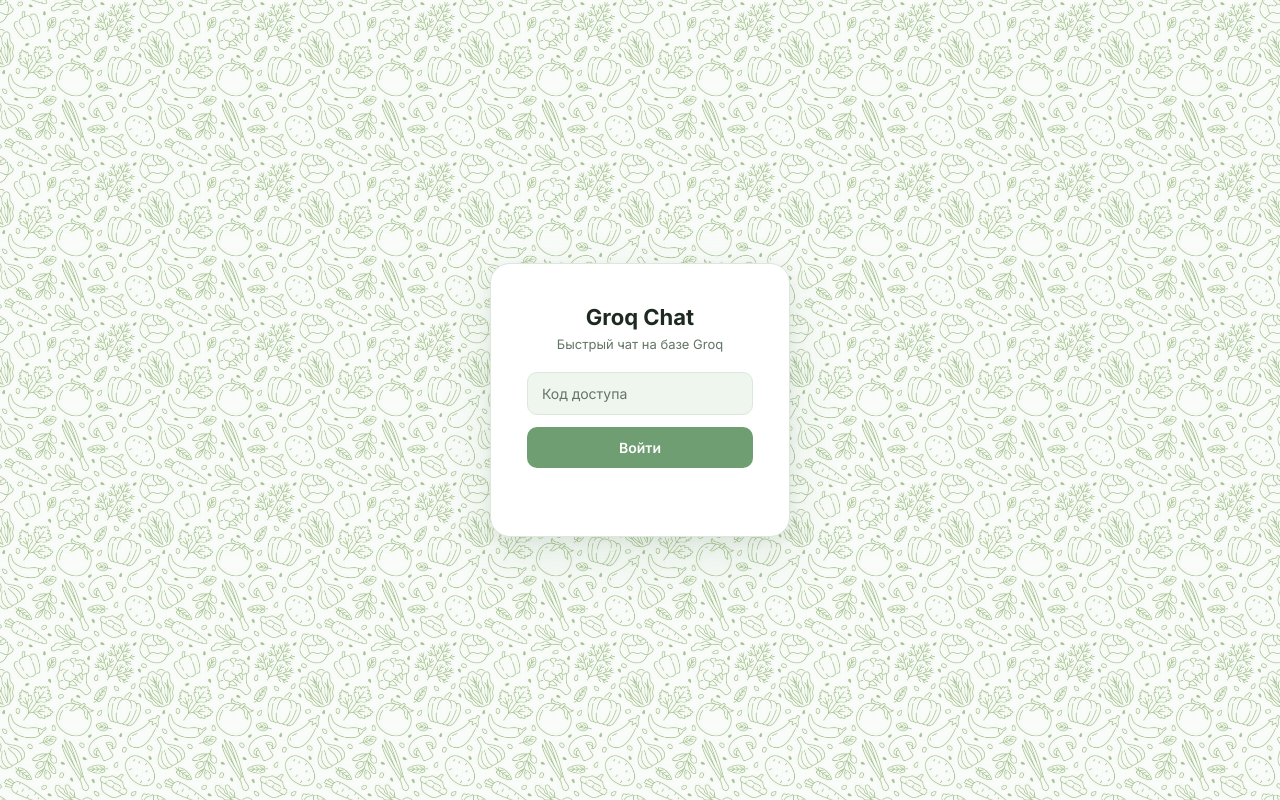
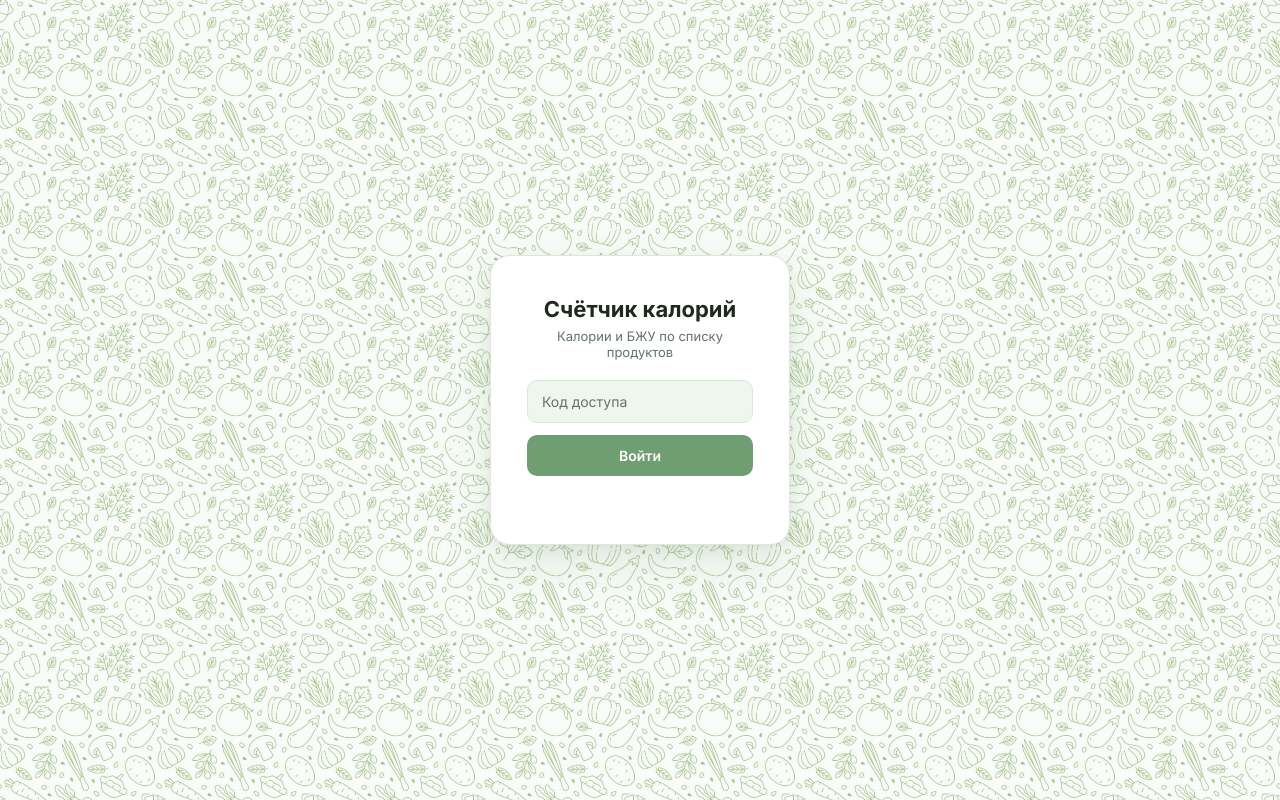
Before and after one commit to contrauf-coder/groq-chat, a website: page public/index.html in a window 1280 px wide. Drawn offline with Linux system fonts and the light colour scheme.

Commit message:
feat: rebrand from generic chat to «Счётчик калорий»
Retitles the page, header, and access screen, and rewrites the
empty-state and input placeholder to prompt for a food list, matching
the calorie/macro SYSTEM_PROMPT the deployment now runs.

```diff
--- a/public/index.html
+++ b/public/index.html
@@ -3,7 +3,7 @@
 <head>
 <meta charset="UTF-8">
 <meta name="viewport" content="width=device-width, initial-scale=1.0">
-<title>Groq Chat</title>
+<title>Счётчик калорий</title>
 <link rel="preconnect" href="https://fonts.googleapis.com">
 <link rel="preconnect" href="https://fonts.gstatic.com" crossorigin>
 <link href="https://fonts.googleapis.com/css2?family=Inter:wght@400;500;600;700&display=swap" rel="stylesheet">
@@ -12,8 +12,8 @@
 <body>
 <div id="access-screen" class="screen">
   <div class="access-box">
-    <h1>Groq Chat</h1>
-    <p class="subtitle">Быстрый чат на базе Groq</p>
+    <h1>Счётчик калорий</h1>
+    <p class="subtitle">Калории и БЖУ по списку продуктов</p>
     <input id="access-input" type="password" placeholder="Код доступа" autocomplete="off">
     <button id="access-submit">Войти</button>
     <p id="access-error" class="error"></p>
@@ -23,17 +23,17 @@
 <div id="chat-screen" class="screen hidden">
   <header>
     <div class="header-title">
-      <h1>Groq Chat</h1>
+      <h1>Счётчик калорий</h1>
     </div>
     <button id="clear-btn" title="Новый диалог">Очистить</button>
   </header>
   <div id="messages">
     <div id="empty-state" class="empty-state">
-      <p>Напишите первое сообщение, чтобы начать разговор</p>
+      <p>Напишите, что вы съели — например: овсянка 60 г, банан 120 г</p>
     </div>
   </div>
   <form id="chat-form">
-    <textarea id="chat-input" placeholder="Напишите сообщение..." rows="1"></textarea>
+    <textarea id="chat-input" placeholder="Овсянка 60 г, банан 120 г..." rows="1"></textarea>
     <button id="send-btn" type="submit">
       <span class="send-label">Отправить</span>
     </button>
--- a/server.js
+++ b/server.js
@@ -81,5 +81,5 @@ app.post('/api/chat', async (req, res) => {
 });
 
 app.listen(PORT, () => {
-  console.log(`Groq Chat запущен: http://localhost:${PORT}`);
+  console.log(`Счётчик калорий запущен: http://localhost:${PORT}`);
 });
```
Also changed, not shown: README.md.
